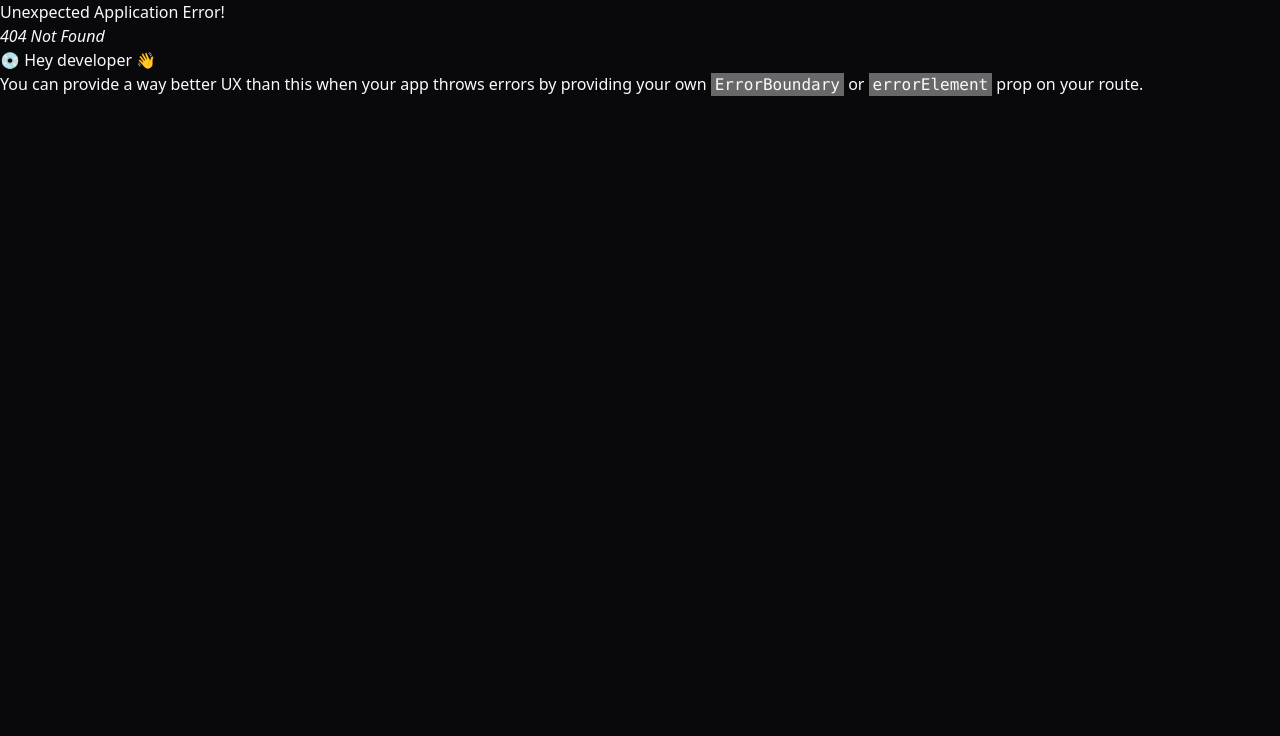
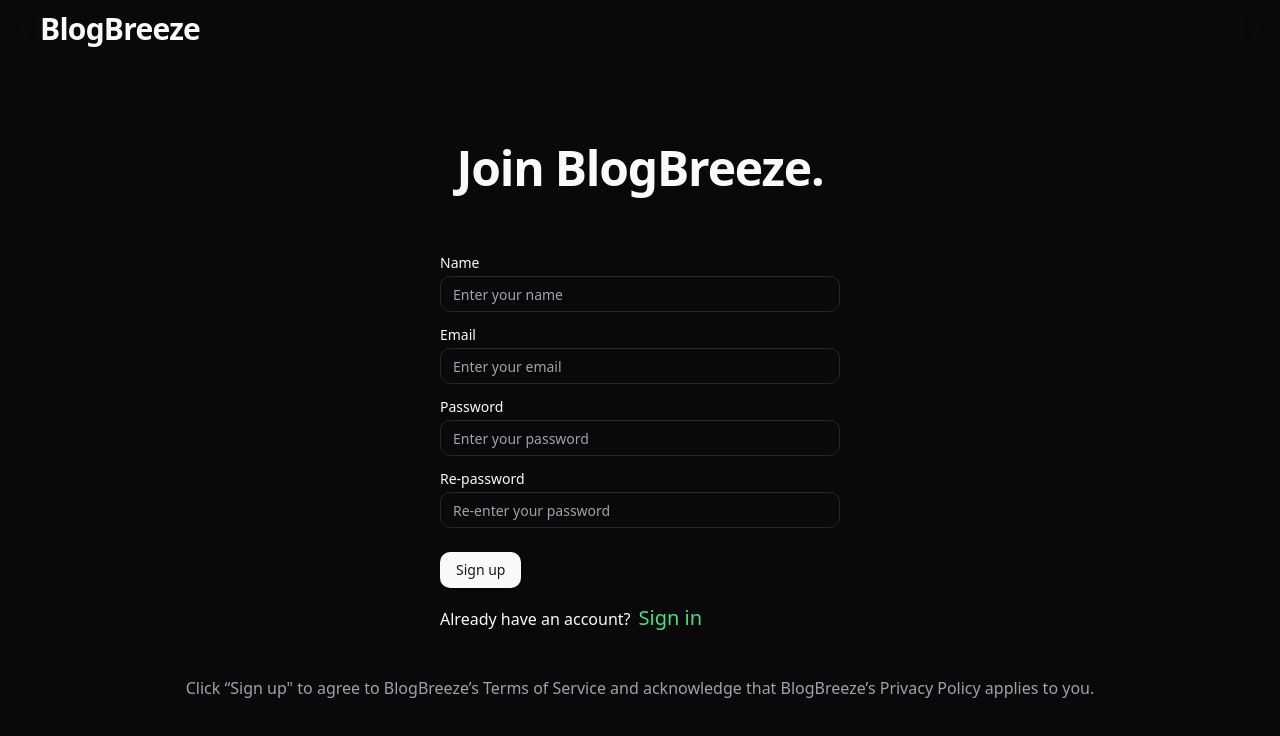
Before and after one commit to NagarjunHM/BlogBreeze-Client, a React (Vite) app: page /signup in a window 1280 px wide. Before the commit this address had no page. Shown: the top 736 px of the page. Built offline with nearby package versions, Linux system fonts and the light colour scheme.

Commit message:
sign in form and validation completed

```diff
--- a/src/components/ui/Hero.jsx
+++ b/src/components/ui/Hero.jsx
@@ -1,16 +1,21 @@
 import React from "react";
 
 import { Button } from "./button";
+import { Link } from "react-router-dom";
 
 const Hero = () => {
   return (
     <div className="flex flex-col gap-5">
-      <div className="text-7xl">Stay curious...</div>
+      <div className="text-7xl">
+        <span className="text-yellow-400">S</span>tay curious...
+      </div>
       <div className="text-muted-foreground">
         Discover stories, thinking, and expertise from writers on any topic.
       </div>
       <div>
-        <Button variant="secondary">Start reading</Button>
+        <Link to="/signin">
+          <Button variant="secondary">Start reading</Button>
+        </Link>
       </div>
     </div>
   );
--- a/src/components/ui/Navbar.jsx
+++ b/src/components/ui/Navbar.jsx
@@ -10,7 +10,7 @@ const Navbar = () => {
         <Link to="/">BlogBreeze</Link>
       </div>
       {location.pathname === "/" ? (
-        <Link to="/logger">
+        <Link to="/signin">
           <Button variant="secondary">Get Started</Button>
         </Link>
       ) : (
--- a/src/pages/SignInAndUp.jsx
+++ /dev/null
@@ -1,50 +0,0 @@
-import * as React from "react";
-
-import { Button } from "@/components/ui/button";
-import {
-  Card,
-  CardContent,
-  CardDescription,
-  CardFooter,
-  CardHeader,
-  CardTitle,
-} from "@/components/ui/card";
-import { Input } from "@/components/ui/input";
-import { Label } from "@/components/ui/label";
-import {
-  Select,
-  SelectContent,
-  SelectItem,
-  SelectTrigger,
-  SelectValue,
-} from "@/components/ui/select";
-
-export function SignInAndUp() {
-  return (
-    <div className="absolute top-0 flex items-center justify-center size-full">
-      <Card className="w-[400px] border-none shadow=none m-5">
-        <CardHeader className="mb-10">
-          <CardTitle className="text-5xl text-center">Welcome Back.</CardTitle>
-        </CardHeader>
-        <CardContent>
-          <form>
-            <div className="grid items-center w-full gap-4">
-              <div className="flex flex-col space-y-1.5">
-                <Label htmlFor="name">Email</Label>
-                <Input id="name" placeholder="Enter your email" />
-              </div>
-              <div className="flex flex-col space-y-1.5">
-                <Label htmlFor="name">Password</Label>
-                <Input id="name" placeholder="Enter your password" />
-              </div>
-            </div>
-          </form>
-        </CardContent>
-        <CardFooter className="flex justify-between">
-          <Button variant="outline">Cancel</Button>
-          <Button>Deploy</Button>
-        </CardFooter>
-      </Card>
-    </div>
-  );
-}
--- /dev/null
+++ b/src/pages/Signin.jsx
@@ -0,0 +1,155 @@
+import React, { useState } from "react";
+
+import { Button } from "@/components/ui/button";
+import {
+  Card,
+  CardContent,
+  CardFooter,
+  CardHeader,
+  CardTitle,
+} from "@/components/ui/card";
+import { Input } from "@/components/ui/input";
+import { Label } from "@/components/ui/label";
+import { Link } from "react-router-dom";
+
+const Signin = () => {
+  const [formData, setFormData] = useState({ email: "", password: "" });
+  const [errors, setErrors] = useState({});
+  const [submitted, setSubmitted] = useState(false);
+
+  //   handle form input data
+  const handleInput = (e) => {
+    const { name, value } = e.target;
+    setFormData((data) => ({ ...data, [name]: value }));
+  };
+
+  //   function to validate the form
+  const validateForm = () => {
+    let isValid = true;
+    let newErrors = {};
+    const emailRegex = /^[a-zA-Z0-9._-]+@[a-zA-Z0-9.-]+\.[a-zA-Z]{2,4}$/;
+
+    if (formData.email === "") {
+      newErrors.email = "email is required";
+      isValid = false;
+    } else if (!emailRegex.test(formData.email)) {
+      newErrors.email = "invalid email";
+      isValid = false;
+    }
+
+    if (formData.password === "") {
+      newErrors.password = [];
+      newErrors.password.push("password is required");
+      isValid = false;
+    } else if (formData.password.length > 15) {
+      newErrors.password = [];
+      newErrors.password.push("password is too long");
+      isValid = false;
+    } else if (formData.password.length < 8) {
+      newErrors.password = [];
+      newErrors.password.push("password is short");
+      isValid = false;
+    } else {
+      newErrors.password = [];
+      let regex1 = /[a-z]/;
+      if (!regex1.test(formData.password))
+        newErrors.password.push("atleast 1 lower case character");
+      let regex2 = /[A-Z]/;
+      if (!regex2.test(formData.password))
+        newErrors.password.push("atleast 1 upper case character");
+      let regex3 = /[\d]/;
+      if (!regex3.test(formData.password))
+        newErrors.password.push("atleast 1 digit");
+      let regex4 = /[!@#$%^&*.?]/;
+      if (!regex4.test(formData.password))
+        newErrors.password.push("atleast 1 special character");
+    }
+
+    console.log(newErrors);
+    setErrors(newErrors);
+    return isValid;
+  };
+
+  //   function to handle form submission
+  const handleFormSubmit = (e) => {
+    e.preventDefault();
+
+    if (validateForm()) {
+      setSubmitted(true);
+    } else {
+      setSubmitted(false);
+    }
+  };
+
+  return (
+    <div className="absolute top-0 flex flex-col items-center justify-center size-full">
+      <Card className="w-[400px] border-none shadow=none m-5">
+        <CardHeader className="mb-10">
+          <CardTitle className="text-5xl text-center">Welcome Back.</CardTitle>
+        </CardHeader>
+        <form onSubmit={handleFormSubmit}>
+          <CardContent>
+            <div className="grid items-center w-full gap-4">
+              <div className="flex flex-col space-y-1.5">
+                <Label htmlFor="email">Email</Label>
+                <Input
+                  id="email"
+                  name="email"
+                  placeholder="Enter your email"
+                  onChange={handleInput}
+                  value={formData.email}
+                />
+              </div>
+              {errors.email ? (
+                <li className="text-sm text-red-400">{errors.email}</li>
+              ) : (
+                <></>
+              )}
+              <div className="flex flex-col space-y-1.5">
+                <Label htmlFor="password">Password</Label>
+                <Input
+                  id="password"
+                  type="password"
+                  name="password"
+                  placeholder="Enter your password"
+                  onChange={handleInput}
+                  value={formData.password}
+                />
+              </div>
+              {errors.password ? (
+                <div className="text-sm text-red-400">
+                  {errors.password.map((password, index) => (
+                    <li key={index}>{password}</li>
+                  ))}
+                </div>
+              ) : (
+                <></>
+              )}
+            </div>
+          </CardContent>
+
+          <CardFooter className="flex flex-col items-start gap-4">
+            <div>
+              <Button type="submit">Sign in</Button>
+            </div>
+
+            <div className="">
+              <span className="mr-2">No account?</span>
+              <Link to="/signup">
+                <span className="text-xl text-green-400 cursor-pointer hover:border-b hover:border-green-400 ">
+                  Create One
+                </span>
+              </Link>
+            </div>
+          </CardFooter>
+        </form>
+      </Card>
+      <div className="text-center text-muted-foreground">
+        Click “Sign in” to agree to BlogBreeze’s Terms of Service and
+        acknowledge that BlogBreeze’s Privacy Policy applies to you.
+      </div>
+    </div>
+  );
+};
+
+export default Signin;
--- /dev/null
+++ b/src/pages/Signup.jsx
@@ -0,0 +1,70 @@
+import React from "react";
+
+import { Button } from "@/components/ui/button";
+import {
+  Card,
+  CardContent,
+  CardFooter,
+  CardHeader,
+  CardTitle,
+} from "@/components/ui/card";
+import { Input } from "@/components/ui/input";
+import { Label } from "@/components/ui/label";
+import { Link } from "react-router-dom";
+
+const Signup = () => {
+  return (
+    <div className="absolute top-0 flex flex-col items-center justify-center size-full">
+      <Card className="min-w-[400px] border-none shadow=none m-5">
+        <CardHeader className="mb-10">
+          <CardTitle className="text-5xl text-center">
+            Join BlogBreeze.
+          </CardTitle>
+        </CardHeader>
+        <CardContent>
+          <form>
+            <div className="grid items-center w-[400px] gap-4">
+              <div className="flex flex-col space-y-1.5">
+                <Label htmlFor="name">Name</Label>
+                <Input id="name" placeholder="Enter your name" />
+              </div>
+              <div className="flex flex-col space-y-1.5">
+                <Label htmlFor="email">Email</Label>
+                <Input id="email" placeholder="Enter your email" />
+              </div>
+              <div className="flex flex-col space-y-1.5">
+                <Label htmlFor="password">Password</Label>
+                <Input id="password" placeholder="Enter your password" />
+              </div>
+              <div className="flex flex-col space-y-1.5">
+                <Label htmlFor="repassword">Re-password</Label>
+                <Input id="repassword" placeholder="Re-enter your password" />
+              </div>
+            </div>
+          </form>
+        </CardContent>
+
+        <CardFooter className="flex flex-col items-start gap-4">
+          <div>
+            <Button>Sign up</Button>
+          </div>
+
+          <div className="">
+            <span className="mr-2">Already have an account?</span>
+            <Link to="/signin">
+              <span className="text-xl text-green-400 cursor-pointer hover:border-b hover:border-green-400 ">
+                Sign in
+              </span>
+            </Link>
+          </div>
+        </CardFooter>
+      </Card>
+      <div className="text-center text-muted-foreground">
+        Click “Sign up" to agree to BlogBreeze’s Terms of Service and
+        acknowledge that BlogBreeze’s Privacy Policy applies to you.
+      </div>
+    </div>
+  );
+};
+
+export default Signup;
```
Also changed, not shown: src/main.jsx (+8 -3 lines).
